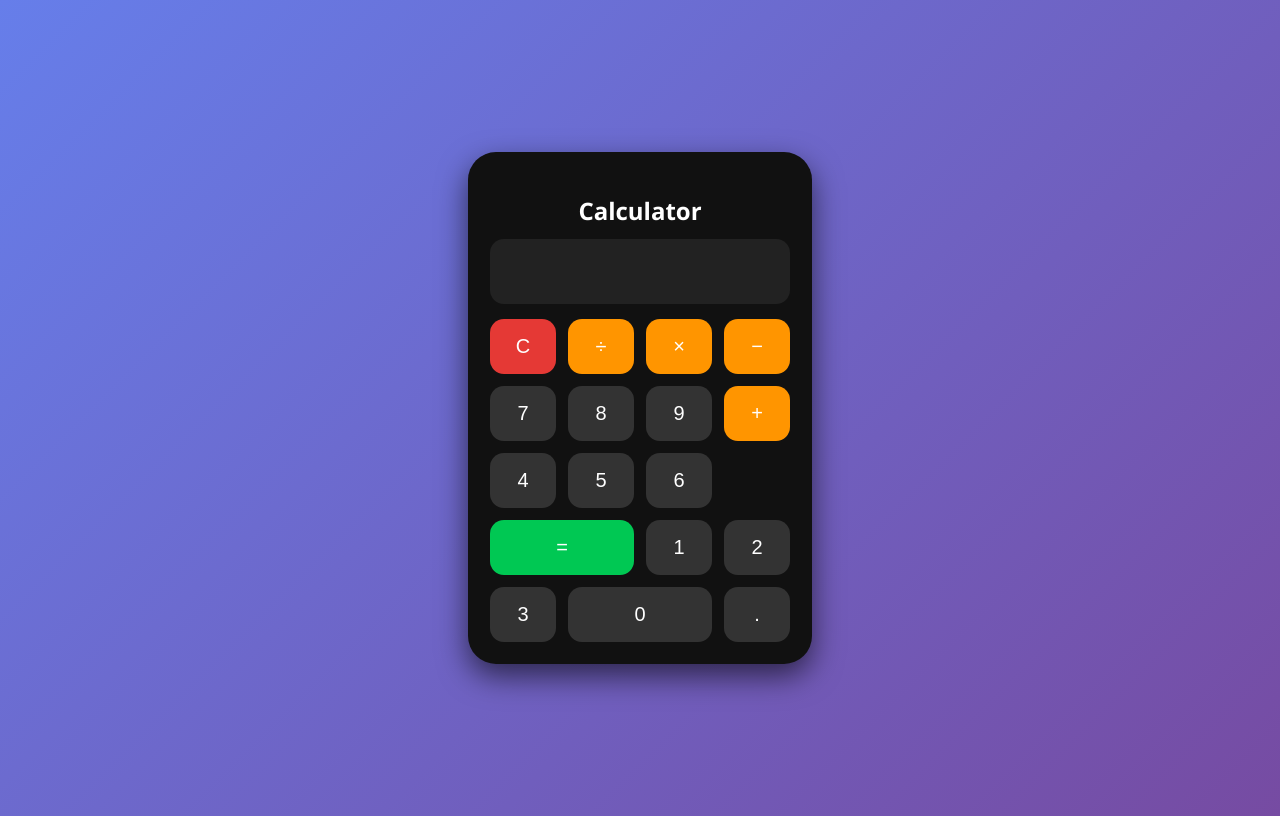
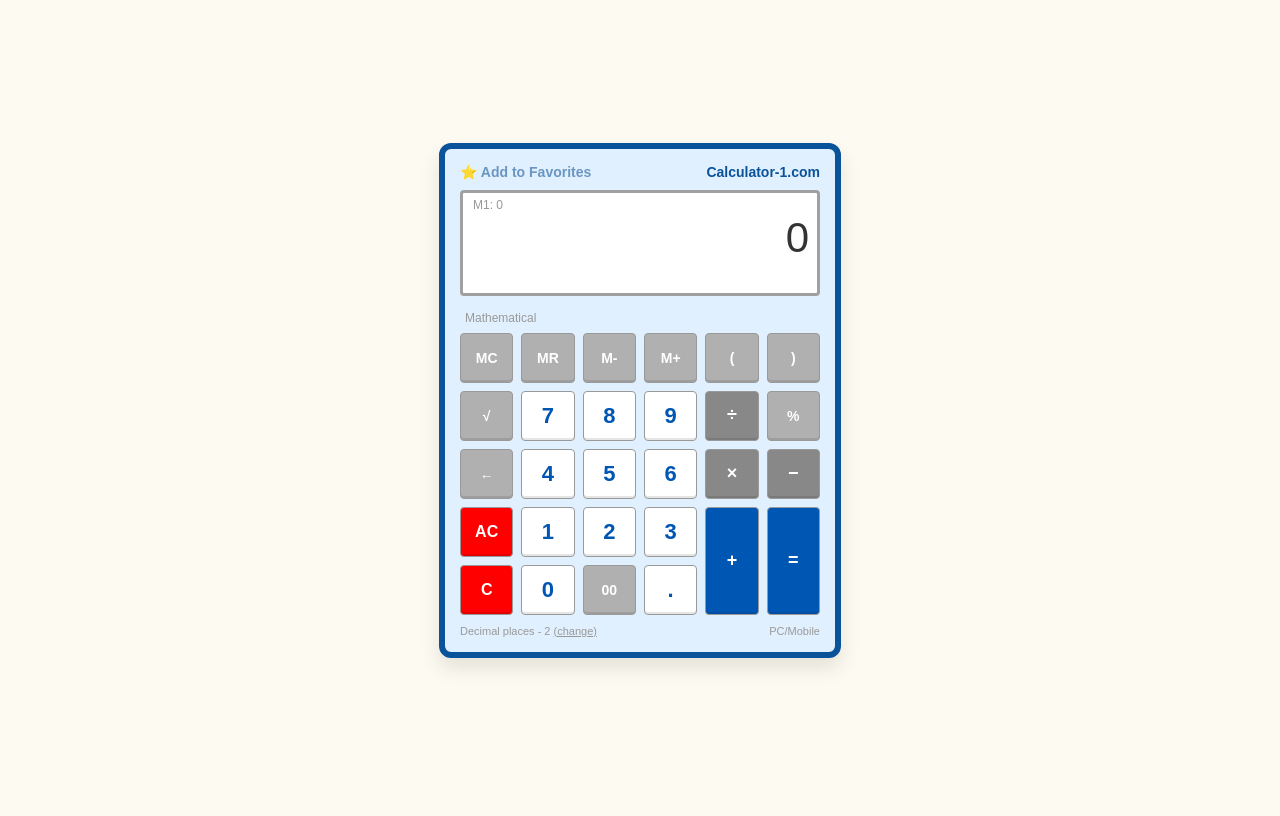
Before and after one commit to Abiramisenthilnathan16/django-calculator, a Django app: page / in a window 1280 px wide. After the commit the page ends 668 px from the top, so only its background shows below. Run offline with Django 5.2, Linux system fonts and the light colour scheme.

Commit message:
theme update

```diff
--- a/calculator/templates/home.html
+++ b/calculator/templates/home.html
@@ -1,122 +1,183 @@
 <!DOCTYPE html>
 <html>
 <head>
-    <title>Django Calculator</title>
+    <title>Online Calculator</title>
     <style>
+        :root {
+            --bg-page: #fdfbf1;
+            --calc-border: #0a5299;
+            --calc-bg: #e1f0ff;
+            --display-border: #a0a0a0;
+            --btn-blue: #0056b3;
+            --btn-red: #ff0000;
+            --btn-gray: #b0b0b0;
+            --btn-white: #ffffff;
+            --text-dark: #1a4d80;
+        }
+
         body {
-            background: linear-gradient(135deg, #667eea, #764ba2);
+            background-color: var(--bg-page);
             display: flex;
             justify-content: center;
             align-items: center;
             height: 100vh;
-            font-family: "Segoe UI", sans-serif;
+            margin: 0;
+            font-family: Arial, sans-serif;
         }
 
-        .calculator {
-            background: #111;
-            padding: 22px;
-            border-radius: 28px;
-            width: 300px;
-            box-shadow: 0 12px 30px rgba(0,0,0,0.6);
+        .calculator-container {
+            background: var(--calc-bg);
+            border: 6px solid var(--calc-border);
+            border-radius: 12px;
+            padding: 15px;
+            width: 360px;
+            box-shadow: 0 10px 20px rgba(0,0,0,0.1);
         }
 
-        h2 {
-            text-align: center;
-            color: white;
-            margin-bottom: 12px;
+        .header {
+            display: flex;
+            justify-content: space-between;
+            align-items: center;
+            margin-bottom: 10px;
+            font-size: 14px;
+            color: #6a96c1;
+            font-weight: bold;
+        }
+
+        .header span { color: #0a5299; }
+
+        .display-area {
+            background: white;
+            border: 3px solid var(--display-border);
+            border-radius: 4px;
+            padding: 10px;
+            margin-bottom: 15px;
+            position: relative;
+            height: 80px;
+        }
+
+        .memory-indicator {
+            font-size: 12px;
+            color: #999;
+            position: absolute;
+            top: 5px;
+            left: 10px;
         }
 
         .display {
             width: 100%;
-            height: 65px;
-            font-size: 30px;
+            border: none;
+            font-size: 42px;
             text-align: right;
-            padding: 10px 14px;
-            border-radius: 14px;
-            border: none;
-            background: #222;
-            color: white;
-            box-sizing: border-box;
-            margin-bottom: 15px;
+            outline: none;
+            color: #333;
+            margin-top: 10px;
+        }
+
+        .label-row {
+            font-size: 12px;
+            color: #999;
+            margin-bottom: 8px;
+            padding-left: 5px;
         }
 
         .buttons {
             display: grid;
-            grid-template-columns: repeat(4, 1fr);
-            gap: 12px;
+            grid-template-columns: repeat(6, 1fr);
+            gap: 8px;
         }
 
         button {
-            height: 55px;
-            width: 100%;
-            font-size: 20px;
-            border: none;
-            border-radius: 14px;
+            height: 50px;
+            border: 1px solid #999;
+            border-radius: 4px;
+            font-size: 18px;
+            font-weight: bold;
             cursor: pointer;
-            transition: 0.15s ease;
             display: flex;
             justify-content: center;
             align-items: center;
+            box-shadow: inset 0 -2px 0 rgba(0,0,0,0.1);
         }
 
-        button:active {
-            transform: scale(0.95);
-        }
+        button:active { transform: translateY(1px); box-shadow: none; }
 
-        .num {
-            background: #333;
-            color: white;
-        }
+        /* Color Coding */
+        .btn-gray { background: var(--btn-gray); color: white; font-size: 14px; }
+        .btn-num { background: var(--btn-white); color: #0056b3; font-size: 22px; }
+        .btn-op-dark { background: #888; color: white; }
+        .btn-red { background: var(--btn-red); color: white; font-size: 16px; }
+        .btn-action { background: var(--btn-blue); color: white; }
 
-        .op {
-            background: #ff9500;
-            color: white;
-        }
+        /* Spanning */
+        .span-v { grid-row: span 2; height: 108px; }
 
-        .eq {
-            background: #00c853;
-            color: white;
-            grid-column: span 2;
-        }
-
-        .clr {
-            background: #e53935;
-            color: white;
+        .footer-text {
+            display: flex;
+            justify-content: space-between;
+            margin-top: 10px;
+            font-size: 11px;
+            color: #999;
         }
     </style>
 </head>
 <body>
 
-<div class="calculator">
-    <h2>Calculator</h2>
+<div class="calculator-container">
+    <div class="header">
+        <div>⭐ Add to Favorites</div>
+        <div><span>Calculator-1.com</span></div>
+    </div>
+
     <form method="post">
         {% csrf_token %}
-        <input class="display" type="text" name="expression" value="{{ expression }}" readonly>
+        <div class="display-area">
+            <div class="memory-indicator">M1: 0</div>
+            <input class="display" type="text" name="expression" value="{{ expression|default:'0' }}" readonly>
+        </div>
+
+        <div class="label-row">Mathematical</div>
 
         <div class="buttons">
-            <button class="clr" name="btn" value="C">C</button>
-            <button class="op" name="btn" value="/">÷</button>
-            <button class="op" name="btn" value="*">×</button>
-            <button class="op" name="btn" value="-">−</button>
+            <button class="btn-gray" name="btn" value="MC">MC</button>
+            <button class="btn-gray" name="btn" value="MR">MR</button>
+            <button class="btn-gray" name="btn" value="M-">M-</button>
+            <button class="btn-gray" name="btn" value="M+">M+</button>
+            <button class="btn-gray" name="btn" value="(">(</button>
+            <button class="btn-gray" name="btn" value=")">)</button>
 
-            <button class="num" name="btn" value="7">7</button>
-            <button class="num" name="btn" value="8">8</button>
-            <button class="num" name="btn" value="9">9</button>
-            <button class="op" name="btn" value="+">+</button>
+            <button class="btn-gray" name="btn" value="sqrt">√</button>
+            <button class="btn-num" name="btn" value="7">7</button>
+            <button class="btn-num" name="btn" value="8">8</button>
+            <button class="btn-num" name="btn" value="9">9</button>
+            <button class="btn-op-dark" name="btn" value="/">÷</button>
+            <button class="btn-gray" name="btn" value="%">%</button>
 
-            <button class="num" name="btn" value="4">4</button>
-            <button class="num" name="btn" value="5">5</button>
-            <button class="num" name="btn" value="6">6</button>
-            <button class="eq" name="btn" value="=">=</button>
+            <button class="btn-gray" name="btn" value="back">←</button>
+            <button class="btn-num" name="btn" value="4">4</button>
+            <button class="btn-num" name="btn" value="5">5</button>
+            <button class="btn-num" name="btn" value="6">6</button>
+            <button class="btn-op-dark" name="btn" value="*">×</button>
+            <button class="btn-op-dark" name="btn" value="-">−</button>
 
-            <button class="num" name="btn" value="1">1</button>
-            <button class="num" name="btn" value="2">2</button>
-            <button class="num" name="btn" value="3">3</button>
+            <button class="btn-red" name="btn" value="C">AC</button>
+            <button class="btn-num" name="btn" value="1">1</button>
+            <button class="btn-num" name="btn" value="2">2</button>
+            <button class="btn-num" name="btn" value="3">3</button>
+            <button class="btn-action span-v" name="btn" value="+">+</button>
+            <button class="btn-action span-v" name="btn" value="=">=</button>
 
-            <button class="num" name="btn" value="0" style="grid-column: span 2;">0</button>
-            <button class="num" name="btn" value=".">.</button>
+            <button class="btn-red" name="btn" value="C">C</button>
+            <button class="btn-num" name="btn" value="0">0</button>
+            <button class="btn-gray" name="btn" value="00">00</button>
+            <button class="btn-num" name="btn" value=".">.</button>
         </div>
     </form>
+
+    <div class="footer-text">
+        <div>Decimal places - 2 <u>(change)</u></div>
+        <div>PC/Mobile</div>
+    </div>
 </div>
 
 </body>
--- a/calculator/views.py
+++ b/calculator/views.py
@@ -1,24 +1,49 @@
 from django.shortcuts import render
 
 def home(request):
-    expression = ""
+    expression = request.POST.get("expression", "")
+    btn = request.POST.get("btn")
 
     if request.method == "POST":
-        expression = request.POST.get("expression")
-        btn = request.POST.get("btn")
-
-        if expression is None:
+        # 1. Handle Clear / All Clear
+        if btn in ["C", "AC"]:
             expression = ""
 
-        if btn == "C":
-            expression = ""
+        # 2. Handle Equals (Calculation)
         elif btn == "=":
             try:
-                expression = str(eval(expression))
+                # Replace visual symbols with python operators before evaluating
+                safe_expression = expression.replace('÷', '/').replace('×', '*')
+                # eval handles basic math.
+                # round() is used to match the "Decimal places - 2" look from the UI
+                result = eval(safe_expression)
+                expression = str(round(result, 2))
+            except Exception:
+                expression = "Error"
+
+        # 3. Handle Backspace (The ← button)
+        elif btn == "back":
+            expression = expression[:-1]
+
+        # 4. Handle Special buttons
+        elif btn == "00":
+            expression += "00"
+
+        # 5. Handle Square Root (Simple version)
+        elif btn == "sqrt":
+            try:
+                import math
+                expression = str(round(math.sqrt(float(expression)), 2))
             except:
                 expression = "Error"
+
+        # 6. Default: Append button value to the expression
         else:
             if btn is not None:
-                expression += btn
+                # If the previous result was "Error" or "0", start fresh
+                if expression == "Error" or expression == "0":
+                    expression = btn
+                else:
+                    expression += btn
 
     return render(request, "home.html", {"expression": expression})
```
